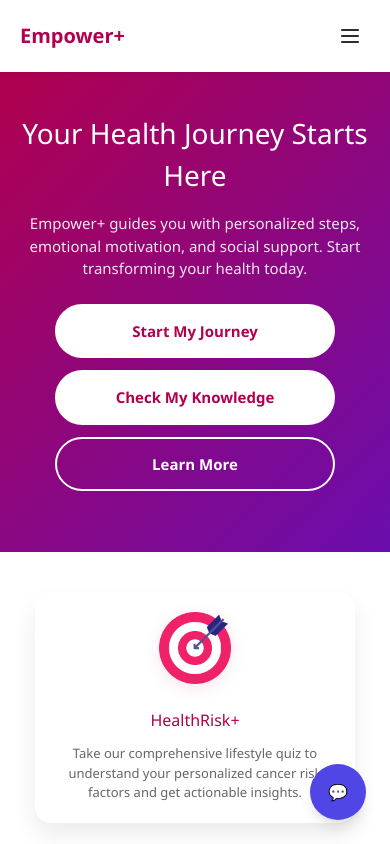
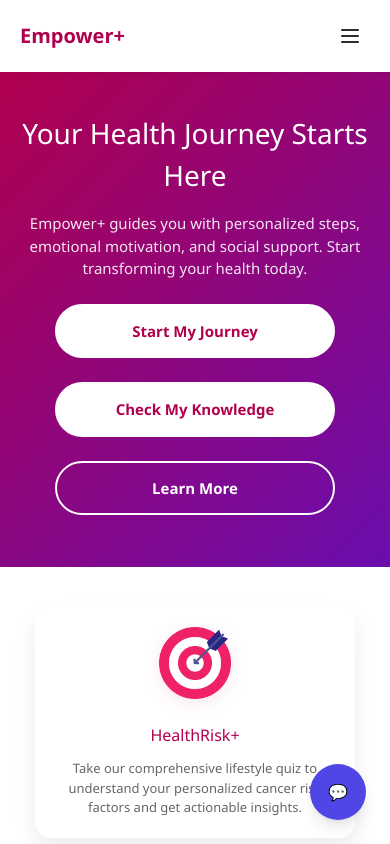
Before and after one commit to AungKT99/Dell_InnovateDash_CodeFusion, a React (Vite) app in the folder frontend/: page / in a window 390 px wide. Shown: the top 844 px of the page. Built offline with nearby package versions, Linux system fonts and the light colour scheme; no server answers; what @react-pdf/renderer would draw is missing.

Commit message:
Fix css error in index.js

```diff
--- a/frontend/src/styles/styles.css
+++ b/frontend/src/styles/styles.css
@@ -245,7 +245,7 @@ header {
   opacity: 0.9;
 }
 
-.hero-buttons {
+/* .hero-buttons {
   margin-top: 30px;
 }
 
@@ -258,6 +258,113 @@ header {
   font-weight: 600;
   font-size: 16px;
   transition: all 0.3s ease;
+} */
+
+/* 🔧 UPDATED HERO BUTTONS CSS - Replace in your styles.css */
+
+.hero-buttons {
+  margin-top: 30px;
+  display: flex;
+  flex-wrap: wrap;
+  justify-content: center;
+  gap: 12px; /* Clean gap instead of margin-right */
+  align-items: center;
+}
+
+.hero-buttons a {
+  display: inline-flex;
+  align-items: center;
+  justify-content: center;
+  padding: 12px 24px;
+  border-radius: 30px;
+  text-decoration: none;
+  font-weight: 600;
+  font-size: 16px;
+  transition: all 0.3s ease;
+  white-space: nowrap; /* Prevent text wrapping inside buttons */
+  min-width: 160px; /* Ensure consistent minimum width */
+  text-align: center;
+}
+
+.start-btn {
+  background-color: white;
+  color: var(--primary);
+  border: 2px solid white;
+}
+
+.start-btn:hover {
+  background-color: #fcd2e4;
+  transform: translateY(-2px); /* Added hover effect */
+}
+
+.learn-btn {
+  background-color: transparent;
+  color: white;
+  border: 2px solid white;
+}
+
+.learn-btn:hover {
+  background-color: rgba(255, 255, 255, 0.15);
+  transform: translateY(-2px); /* Added hover effect */
+}
+
+/* 📱 UPDATED RESPONSIVE BREAKPOINTS */
+
+/* Large tablets and small desktops (769px - 1024px) */
+@media (max-width: 1024px) and (min-width: 769px) {
+  .hero-buttons {
+    gap: 10px;
+  }
+
+  .hero-buttons a {
+    padding: 10px 20px;
+    font-size: 15px;
+    min-width: 140px;
+  }
+}
+
+/* Tablets (481px - 768px) */
+@media (max-width: 768px) and (min-width: 481px) {
+  .hero-buttons {
+    flex-direction: column;
+    align-items: center;
+    gap: 15px;
+  }
+
+  .hero-buttons a {
+    width: 100%;
+    max-width: 300px;
+    padding: 14px 24px;
+    font-size: 16px;
+  }
+}
+
+/* Mobile phones (≤480px) - Update your existing mobile styles */
+@media (max-width: 480px) {
+  .hero-buttons {
+    flex-direction: column;
+    align-items: center;
+    gap: 12px;
+  }
+
+  .hero-buttons a {
+    width: 100%;
+    max-width: 280px;
+    padding: 14px 20px;
+    font-size: 15px;
+    margin-bottom: 0; /* Remove the old margin-bottom */
+    margin-left: auto;
+    margin-right: auto;
+  }
+}
+
+/* Very small screens (≤360px) */
+@media (max-width: 360px) {
+  .hero-buttons a {
+    padding: 12px 16px;
+    font-size: 14px;
+    min-width: auto;
+  }
 }
 
 .start-btn {
```
